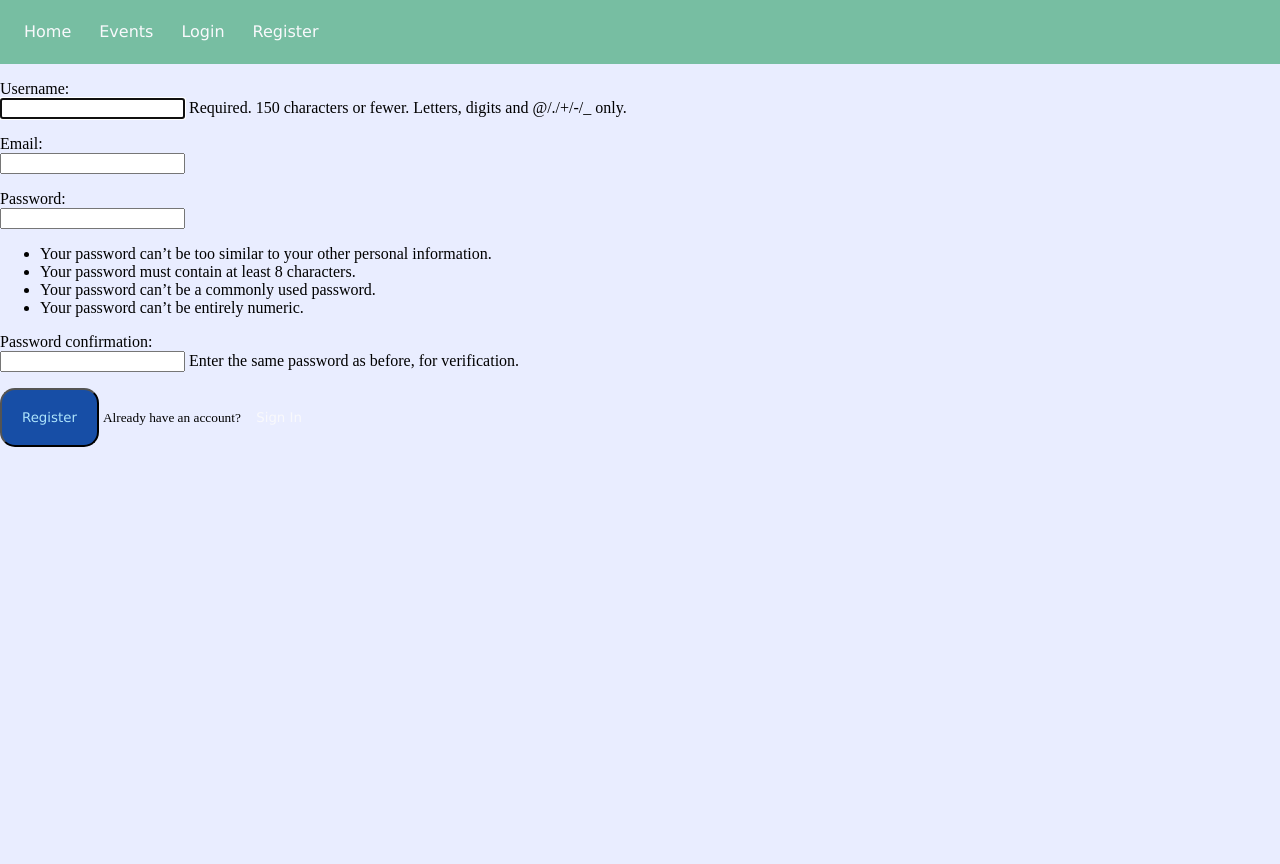
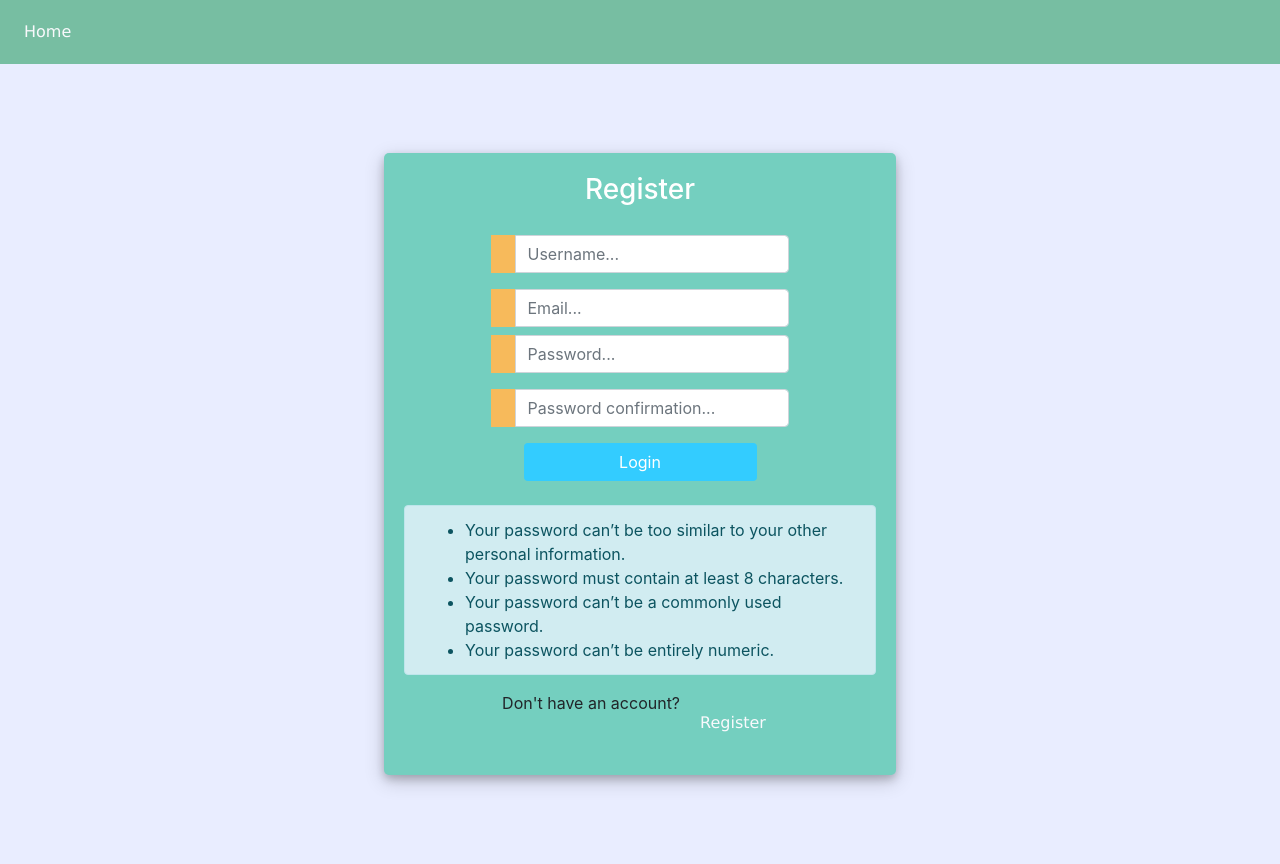
Before and after one commit to odedtep/to-do, a Django app: page /register/ in a window 1280 px wide. Before the commit the page ends 447 px from the top, so only its background shows below. Run offline with Django 5.2, Linux system fonts and the light colour scheme; some libraries are stand-ins or nearby versions.

Commit message:
final update for register and login

```diff
--- a/events/static/css/styles.css
+++ b/events/static/css/styles.css
@@ -92,7 +92,7 @@ label {
         }
 
         .user_card {
-            width: 350px;
+            width: 40%;
             margin-top: auto;
             margin-bottom: auto;
             background: #74cfbf;
@@ -100,7 +100,7 @@ label {
             display: flex;
             justify-content: center;
             flex-direction: column;
-            padding: 10px;
+            padding: 20px;
             box-shadow: 0 4px 8px 0 rgba(0, 0, 0, 0.2), 0 6px 20px 0 rgba(0, 0, 0, 0.19);
             -webkit-box-shadow: 0 4px 8px 0 rgba(0, 0, 0, 0.2), 0 6px 20px 0 rgba(0, 0, 0, 0.19);
             -moz-box-shadow: 0 4px 8px 0 rgba(0, 0, 0, 0.2), 0 6px 20px 0 rgba(0, 0, 0, 0.19);
--- a/users2/Templates/register.html
+++ b/users2/Templates/register.html
@@ -1,15 +1,73 @@
-{% extends 'base.html' %}
+<!DOCTYPE html>
+{% load static %}
+<head>
+    <title>Login</title>
+    <link rel="stylesheet" href="https://stackpath.bootstrapcdn.com/bootstrap/4.1.3/css/bootstrap.min.css">
+    <link rel="stylesheet" href="{% static 'css/styles.css' %}">
+</head>
+<body>
+<nav>
+    <a href="{% url 'home' %}">Home</a>
+</nav>
 
+<div class="d-flex justify-content-center h-100">
+    <div class="user_card">
+        <div class="d-flex justify-content-center">
+            <h3 id="form-title">Register</h3>
+        </div>
+        <div class="d-flex justify-content-center form_container">
+            <form method="POST" action="">
+                 {% csrf_token %}
+                <div class="input-group mb-3">
+                    <div class="input-group-append">
+                        <span class="input-group-text"></span>
+                    </div>
+                    <input type="text" name="username" placeholder="Username..." class="form-control">
+                </div>
+                <div class="input-group mb-2">
+                    <div class="input-group-append">
+                        <span class="input-group-text"></span>
+                    </div>
+                    <input type="password" name="email" placeholder="Email..." class="form-control">
+                </div>
+               <div class="input-group mb-3">
+                    <div class="input-group-append">
+                        <span class="input-group-text"></span>
+                    </div>
+                    <input type="text" name="username" placeholder="Password..." class="form-control">
+                </div>
+        <div class="input-group mb-3">
+                    <div class="input-group-append">
+                        <span class="input-group-text"></span>
+                    </div>
+                    <input type="text" name="username" placeholder="Password confirmation..." class="form-control">
+                </div>
 
-{% block title %} Create an Account {% endblock %}
+                <div class="d-flex justify-content-center mt-3 login_container">
+                    <input class="btn login_btn" type="submit" value="Login">
+                </div>
+            </form>
 
-{% block content %}
-    <form  method="POST" class="form-group">
-    {% csrf_token %}
-    {{form.as_p }}
-          <button type="Submit" class="btn brn-success">Register</button>
+        </div>
+ {% if messages %}
+        {% for message in messages %}
+            <div class="alert alert-{{ message.tags }}">{{ message }}</div>
+        {% endfor %}
+    {% endif %}
+       <div class="mt-4">
+            <div class="alert alert-info">
+                <ul class="mb-0">
+                    <li>Your password can’t be too similar to your other personal information.</li>
+                    <li>Your password must contain at least 8 characters.</li>
+                    <li>Your password can’t be a commonly used password.</li>
+                    <li>Your password can’t be entirely numeric.</li>
+                </ul>
+            </div>
+            <div class="d-flex justify-content-center links mt-3">
+                Don't have an account? <a href="{% url 'register' %}" class="ml-2">Register</a>
+            </div>
 
-          <small class="text-muted ml-3" >Already have an account? <a href="{% url 'login' %}">Sign In</a></small>
-    </form>
-
-{% endblock %}
+        </div>
+    </div>
+</div>
+</body>
```
